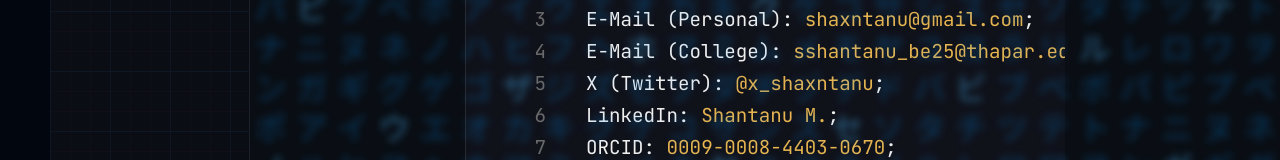
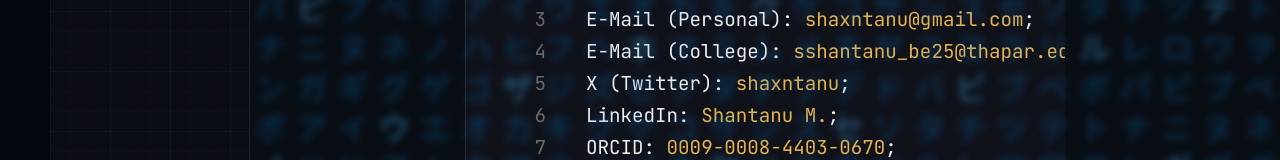
Before and after one commit to shaxntanu/VSCode-Portfolio, a Next.js app: page /contact in a window 1280 px wide. Shown: the part 439-599 px from the top of the page. Built offline with nearby package versions, Linux system fonts and the light colour scheme; no server answers; a web font is replaced by a local one.

Commit message:
Update X username to shaxntanu

```diff
--- a/components/ContactCode.tsx
+++ b/components/ContactCode.tsx
@@ -16,8 +16,8 @@ const contactCategories = [
       },
       {
         social: 'X (Twitter)',
-        link: '@x_shaxntanu',
-        href: 'https://x.com/x_shaxntanu',
+        link: 'shaxntanu',
+        href: 'https://x.com/shaxntanu',
       },
       {
         social: 'LinkedIn',
```
